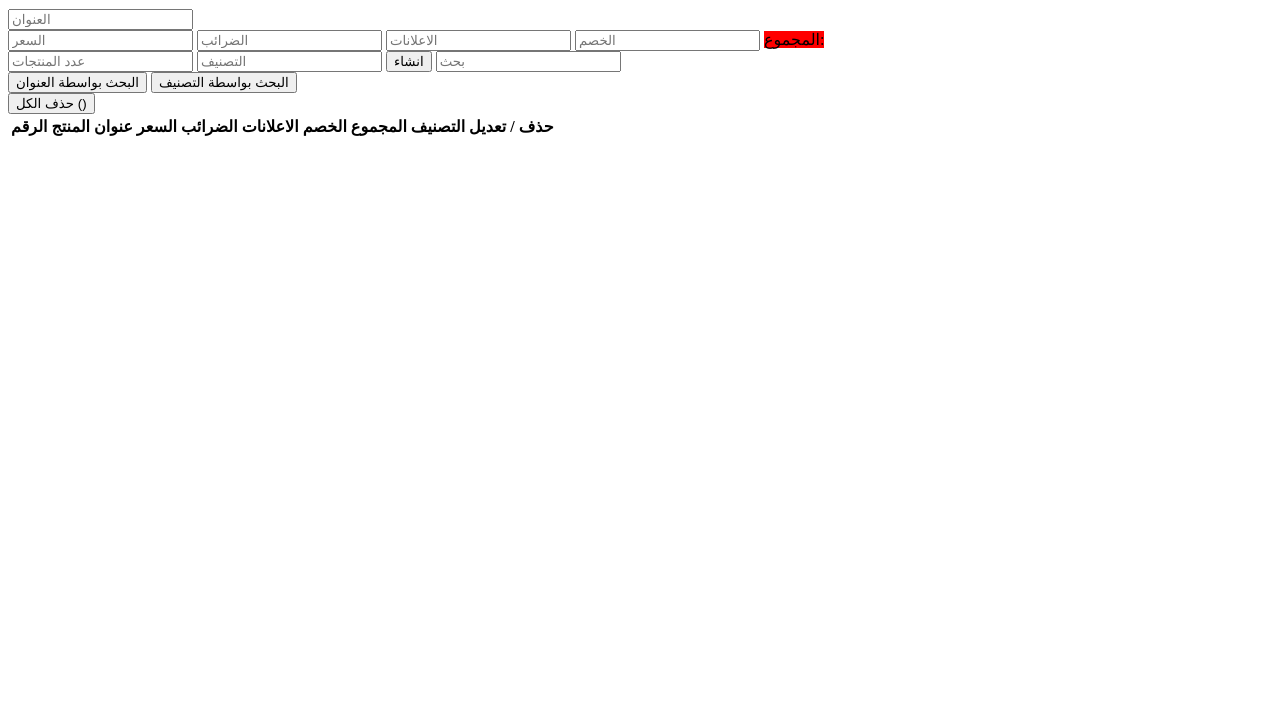
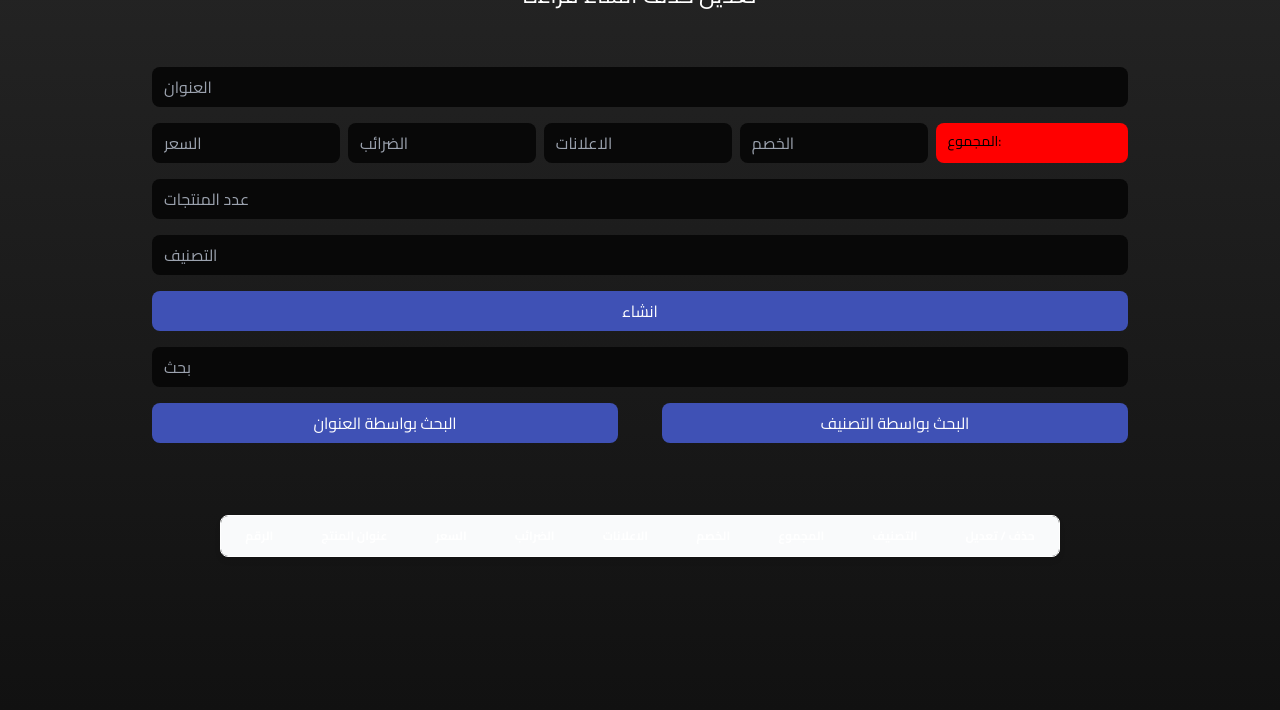
Before and after one commit to moaaztarek623/crud-system-2, a website: page index.html in a window 1280 px wide. Shown: the part 90-800 px from the top of the page. Drawn offline with nearby package versions, Linux system fonts and the light colour scheme; files that its build step writes are made by us from their sources; the site is published under a folder, as on GitHub Pages, so addresses that start at the root find nothing.

Commit message:
Add files via upload

```diff
--- a/index.html
+++ b/index.html
@@ -4,9 +4,9 @@
     <meta charset="UTF-8">
     <meta http-equiv="X-UA-Compatible" content="IE=edge">
     <meta name="viewport" content="width=device-width, initial-scale=1.0">
-    <link rel="stylesheet" href="/public/style.css">
-    <link rel="stylesheet" href="/public/main.css">
-    <link rel="stylesheet" href="/public/tailwind.css">
+    <link rel="stylesheet" href="./style.css">
+    <link rel="stylesheet" href="./main.css">
+    <link rel="stylesheet" href="./tailwind.css">
     <link rel="preconnect" href="https://fonts.googleapis.com">
     <link rel="preconnect" href="https://fonts.gstatic.com" crossorigin>
     <link href="https://fonts.googleapis.com/css2?family=Cairo:wght@200;300;400;500;600;700;800;900;1000&family=Roboto:wght@100;300;400;500;700;900&display=swap" rel="stylesheet">
```
